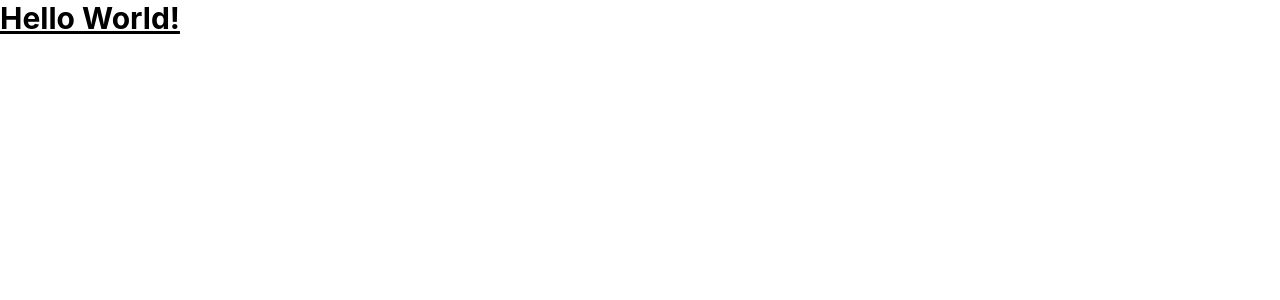
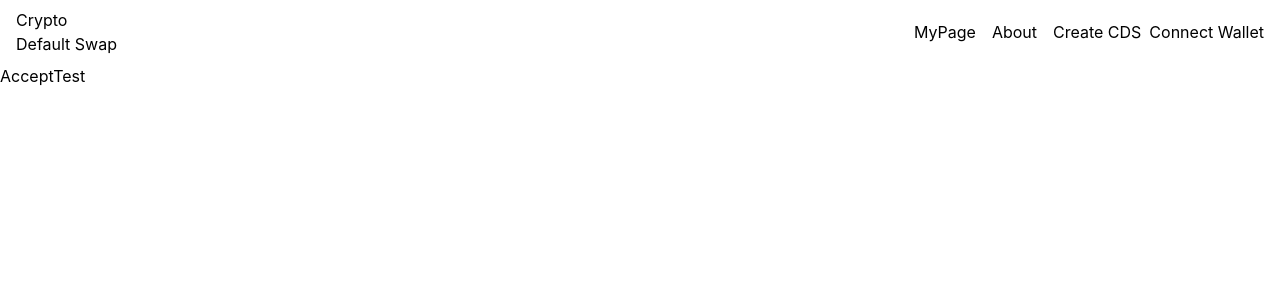
Before and after one commit to codestates-beb/BEB-07-final-CDS, a React (Create React App) app in the folder client/: page /accepTest/1 in a window 1280 px wide. Before the commit this address had no page. Shown: the top 300 px of the page. Built offline with nearby package versions, Linux system fonts and the light colour scheme.

Commit message:
feat: 헤더 추가

```diff
--- a/client/src/App.css
+++ b/client/src/App.css
@@ -0,0 +1,7 @@
+:root {
+  --primary-color : #21E6C1 ;
+  --black-color : #464646 ;
+  --white-color : #ffffff ;
+  --dark-gray-color : #858584 ;
+  --ligth-gray-color : #EFF0F4 ;
+}
--- a/client/src/App.js
+++ b/client/src/App.js
@@ -6,7 +6,8 @@ import { Link, Routes, Route } from 'react-router-dom';
 import Header from './components/Header';
 
 // pages
-import Test from './pages/Test';
+import MakeTest from './pages/MakeTest';
+import AcceptTest from "./pages/AcceptTest";
 
 // css
 import './App.css';
@@ -14,9 +15,10 @@ import './App.css';
 function App() {
   return (
     <div className="App">
-      <h1 className="text-3xl font-bold underline">Hello World!</h1>
+      <Header></Header>
       <Routes>
-        <Route path="" element={<Test/>} />
+        <Route path="" element={<MakeTest/>} />
+        <Route path="/accepTest/:swapId" element={<AcceptTest/>} />
       </Routes>
     </div>
   );
--- /dev/null
+++ b/client/src/assets/css/header.css
@@ -0,0 +1,9 @@
+@tailwind base;
+@tailwind components;
+@tailwind utilities;
+
+@layer components {
+    .navbar .navbar-item {
+        @apply mx-2
+    }
+}
--- a/client/src/components/Header.js
+++ b/client/src/components/Header.js
@@ -1,5 +1,31 @@
+// modules
+import { Link } from 'react-router-dom';
+
+// css
+import '../assets/css/header.css'
+
 function Header() {
-  return <div>HI</div>;
+  return (
+    <div className="header py-2 px-4 flex justify-between">
+      <div className="header-logo-wrapper">
+        <Link link="/" className="logo-link">
+            <img className="service-logo" />
+            <div className="service-name">
+              <p>Crypto</p>
+              <p>Default Swap</p>
+            </div>
+        </Link>
+      </div>
+      <div className="navbar flex items-center">
+        <ul className="navbar-wrapper flex">
+          <Link><li className="navbar-item">MyPage</li></Link>
+          <Link><li className="navbar-item">About</li></Link>
+          <Link><li className="navbar-item">Create CDS</li></Link>
+        </ul>
+        <button>Connect Wallet</button>
+      </div>
+    </div>
+  )
 }
 
 export default Header;
--- /dev/null
+++ b/client/src/pages/AcceptTest.js
@@ -0,0 +1,10 @@
+function AcceptTest() {
+    return(
+        <div>
+            <h1>AcceptTest</h1>
+        </div>
+    )
+}
+
+
+export default AcceptTest;
--- a/client/src/pages/Test.js
+++ b/client/src/pages/MakeTest.js
@@ -1,6 +1,5 @@
 // modules
 import { useState, useEffect } from 'react';
-import web3 from "web3";
 
 // hooks
 import useMetamask from '../utils/hooks/useMetamask';
@@ -21,7 +20,7 @@ import createContract from '../utils/CDS';
 // Configure
 const CONTRACT_ADDR = '0x1550811D9B07Cfdde36085307b526d2D5072Da46';
 
-function Test() {
+function MakeTest() {
     const metamask = useMetamask();
     const CDS = createContract( CONTRACT_ADDR );
 
@@ -227,4 +226,4 @@ function Test() {
     )
 }
 
-export default Test;
+export default MakeTest;
```
Also changed, not shown: 1 other file (tests, documents, lock files or other folders).
